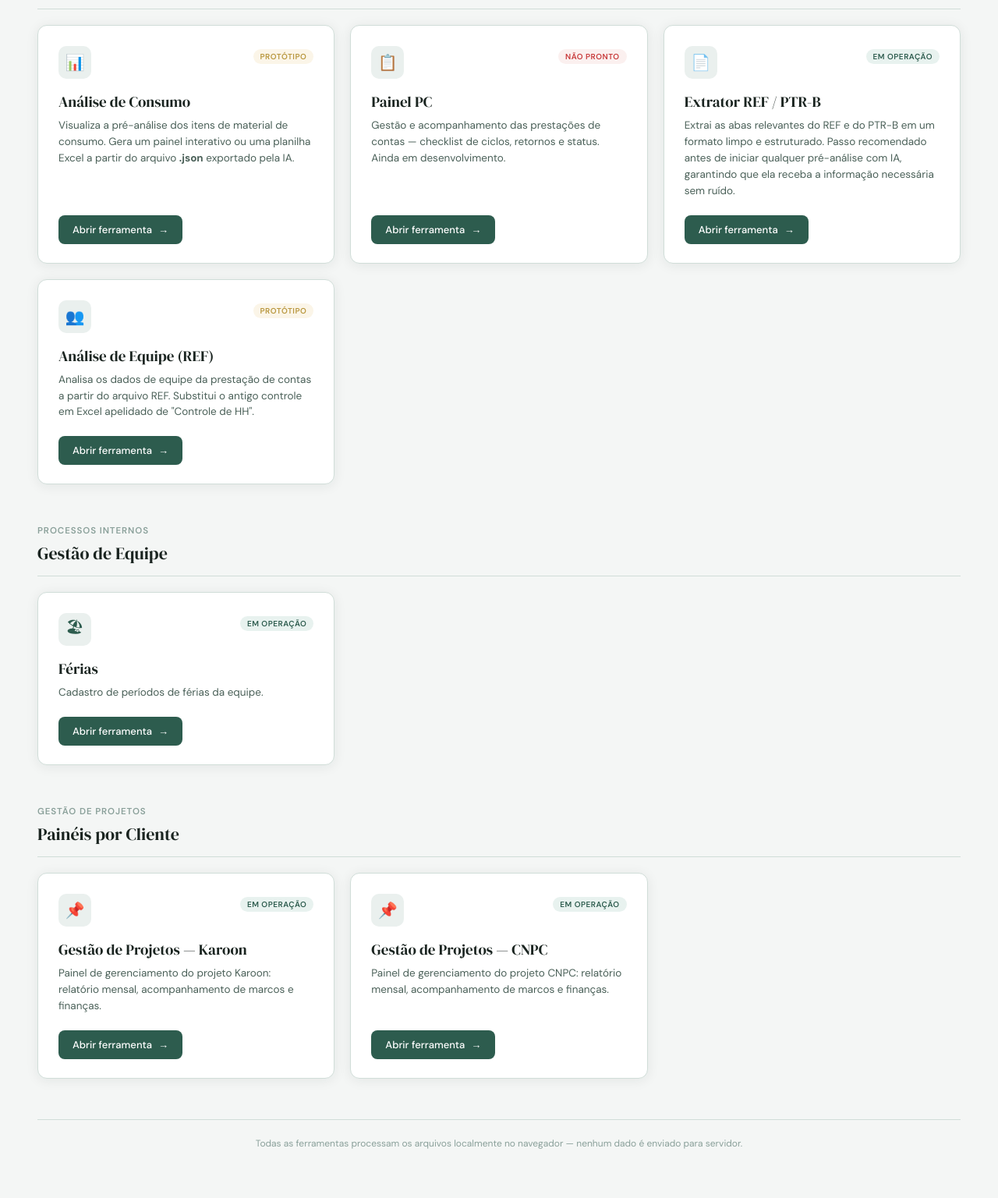
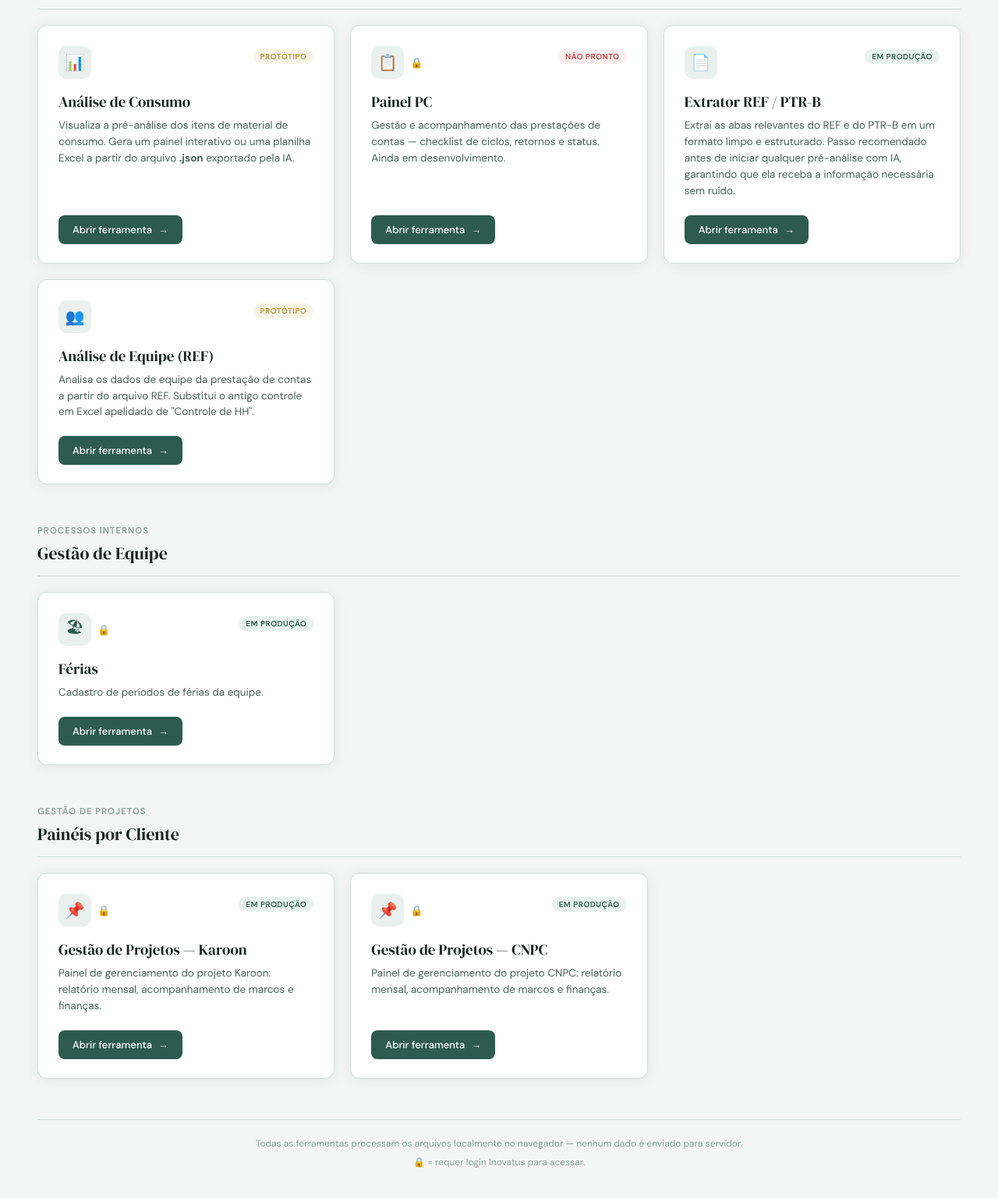
Before and after one commit to inovatus-consultoria/painel_redirecionador, a plain HTML site: page index.html in a window 1280 px wide. Shown: the part 246-1782 px from the top of the page at 78% size. Drawn offline with Linux system fonts and the light colour scheme.

Commit message:
Update index.html

```diff
--- a/index.html
+++ b/index.html
@@ -62,7 +62,9 @@ h1, h2, h3, .serif { font-family:'DM Serif Display', Georgia, serif; font-weight
 .card:hover { transform:translateY(-2px); box-shadow:0 6px 24px rgba(26,36,32,0.12); }
 
 .card-top { display:flex; align-items:flex-start; justify-content:space-between; gap:10px; margin-bottom:16px; }
+.card-icon-wrap { display:flex; align-items:center; gap:8px; }
 .card-icon { width:42px; height:42px; border-radius:10px; background:var(--surface2); color:var(--accent); display:grid; place-items:center; font-size:20px; flex-shrink:0; }
+.lock-icon { font-size:13px; color:var(--ink3); }
 
 .badge { display:inline-flex; align-items:center; gap:4px; padding:3px 9px; border-radius:99px; font-size:10px; font-weight:600; text-transform:uppercase; letter-spacing:.05em; white-space:nowrap; margin-top:4px; }
 .badge-green { background:var(--green-light); color:var(--accent); }
@@ -94,6 +96,7 @@ h1, h2, h3, .serif { font-family:'DM Serif Display', Georgia, serif; font-weight
 .btn-primary:hover .arrow { transform:translateX(3px); }
 
 .footer-note { margin-top:52px; padding-top:22px; border-top:1px solid var(--border); font-size:12px; color:var(--ink3); text-align:center; }
+.legend-note { margin-top:8px; font-size:12px; color:var(--ink3); text-align:center; }
 
 @media (max-width:1100px) {
   .grid { grid-template-columns:repeat(2, 1fr); }
@@ -128,7 +131,9 @@ h1, h2, h3, .serif { font-family:'DM Serif Display', Georgia, serif; font-weight
 
       <div class="card">
         <div class="card-top">
+          <div class="card-icon-wrap">
             <div class="card-icon">&#128202;</div>
+          </div>
           <span class="badge badge-amber">Protótipo</span>
         </div>
         <h3>Análise de Consumo</h3>
@@ -140,7 +145,10 @@ h1, h2, h3, .serif { font-family:'DM Serif Display', Georgia, serif; font-weight
 
       <div class="card">
         <div class="card-top">
+          <div class="card-icon-wrap">
             <div class="card-icon">&#128203;</div>
+            <span class="lock-icon" title="Requer login Inovatus">&#128274;</span>
+          </div>
           <span class="badge badge-red">Não pronto</span>
         </div>
         <h3>Painel PC</h3>
@@ -152,8 +160,10 @@ h1, h2, h3, .serif { font-family:'DM Serif Display', Georgia, serif; font-weight
 
       <div class="card">
         <div class="card-top">
+          <div class="card-icon-wrap">
             <div class="card-icon">&#128196;</div>
-          <span class="badge badge-green">Em operação</span>
+          </div>
+          <span class="badge badge-green">Em produção</span>
         </div>
         <h3>Extrator REF / PTR-B</h3>
         <p>Extrai as abas relevantes do REF e do PTR-B em um formato limpo e estruturado. Passo recomendado antes de iniciar qualquer pré-análise com IA, garantindo que ela receba a informação necessária sem ruído.</p>
@@ -164,7 +174,9 @@ h1, h2, h3, .serif { font-family:'DM Serif Display', Georgia, serif; font-weight
 
       <div class="card">
         <div class="card-top">
+          <div class="card-icon-wrap">
             <div class="card-icon">&#128101;</div>
+          </div>
           <span class="badge badge-amber">Protótipo</span>
         </div>
         <h3>Análise de Equipe (REF)</h3>
@@ -187,13 +199,16 @@ h1, h2, h3, .serif { font-family:'DM Serif Display', Georgia, serif; font-weight
 
       <div class="card">
         <div class="card-top">
+          <div class="card-icon-wrap">
             <div class="card-icon">&#127958;</div>
-          <span class="badge badge-green">Em operação</span>
+            <span class="lock-icon" title="Requer login Inovatus">&#128274;</span>
+          </div>
+          <span class="badge badge-green">Em produção</span>
         </div>
         <h3>Férias</h3>
         <p>Cadastro de períodos de férias da equipe.</p>
         <div class="card-footer">
-          <a class="btn btn-primary" href="https://inovatus-consultoria.github.io/ferias/" target="_blank" rel="noopener">Abrir ferramenta <span class="arrow">&#8594;</span></a>
+          <a class="btn btn-primary" href="https://inovatus-consultoria.github.io/ferias/ferias_final.html" target="_blank" rel="noopener">Abrir ferramenta <span class="arrow">&#8594;</span></a>
         </div>
       </div>
 
@@ -210,32 +225,40 @@ h1, h2, h3, .serif { font-family:'DM Serif Display', Georgia, serif; font-weight
 
       <div class="card">
         <div class="card-top">
+          <div class="card-icon-wrap">
             <div class="card-icon">&#128204;</div>
-          <span class="badge badge-green">Em operação</span>
+            <span class="lock-icon" title="Requer login Inovatus">&#128274;</span>
+          </div>
+          <span class="badge badge-green">Em produção</span>
         </div>
         <h3>Gestão de Projetos — Karoon</h3>
         <p>Painel de gerenciamento do projeto Karoon: relatório mensal, acompanhamento de marcos e finanças.</p>
         <div class="card-footer">
-          <a class="btn btn-primary" href="https://inovatus-consultoria.github.io/gestao-projetos/" target="_blank" rel="noopener">Abrir ferramenta <span class="arrow">&#8594;</span></a>
+          <a class="btn btn-primary" href="https://inovatus-consultoria.github.io/gestao-projetos/gestao_projetos.html" target="_blank" rel="noopener">Abrir ferramenta <span class="arrow">&#8594;</span></a>
         </div>
       </div>
 
       <div class="card">
         <div class="card-top">
+          <div class="card-icon-wrap">
             <div class="card-icon">&#128204;</div>
-          <span class="badge badge-green">Em operação</span>
+            <span class="lock-icon" title="Requer login Inovatus">&#128274;</span>
+          </div>
+          <span class="badge badge-green">Em produção</span>
         </div>
         <h3>Gestão de Projetos — CNPC</h3>
         <p>Painel de gerenciamento do projeto CNPC: relatório mensal, acompanhamento de marcos e finanças.</p>
         <div class="card-footer">
-          <a class="btn btn-primary" href="https://inovatus-consultoria.github.io/gestao-projetos-cnpc/" target="_blank" rel="noopener">Abrir ferramenta <span class="arrow">&#8594;</span></a>
+          <a class="btn btn-primary" href="https://inovatus-consultoria.github.io/gestao-projetos-cnpc/gestao_projetos_cnpc.html" target="_blank" rel="noopener">Abrir ferramenta <span class="arrow">&#8594;</span></a>
         </div>
       </div>
 
     </div>
   </div>
 
-  <div class="footer-note">Todas as ferramentas processam os arquivos localmente no navegador — nenhum dado é enviado para servidor.</div>
+  <div class="footer-note">Todas as ferramentas processam os arquivos localmente no navegador — nenhum dado é enviado para servidor.
+  <div class="legend-note">&#128274; = requer login Inovatus para acessar.</div>
+  </div>
 
 </div>
 </body>
```
Lines whose indentation alone changed are shown as unchanged.
